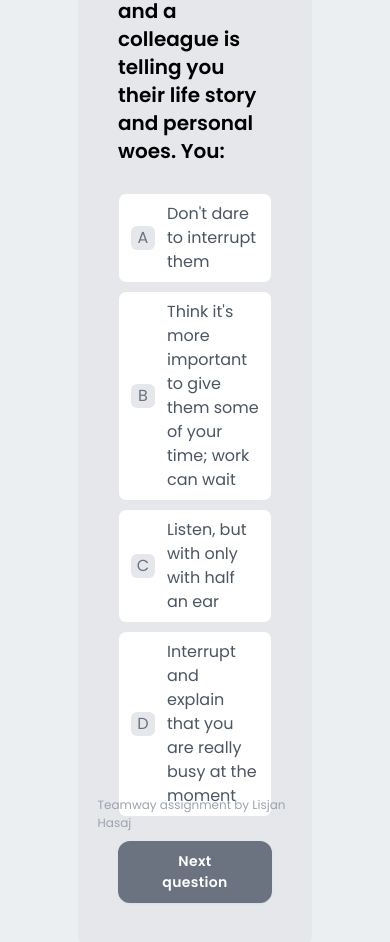
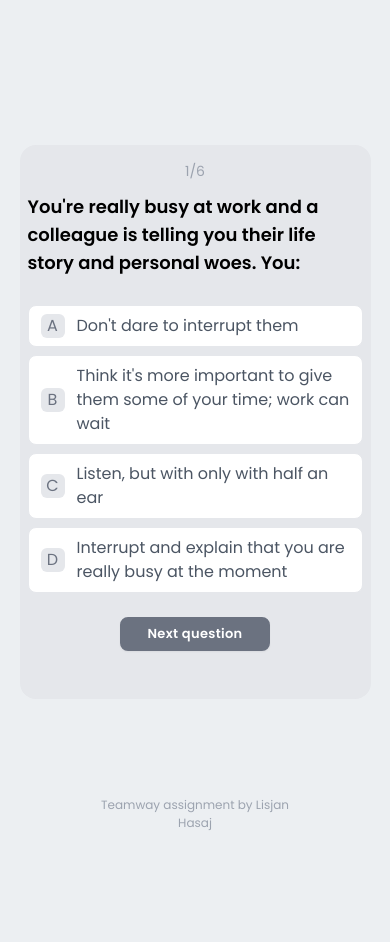
Before and after one commit to lisihasaj/teamway-assignment, a React (Vite) app: page / in a window 390 px wide. Both pictures are taken after a click on the button "Start the survey". Shown: the top 942 px of the page. After the commit the page ends 844 px from the top, so only its background shows below. Built offline with nearby package versions, Linux system fonts and the light colour scheme.

Commit message:
Responsiveness added

```diff
--- a/src/components/ui/Button.tsx
+++ b/src/components/ui/Button.tsx
@@ -22,7 +22,8 @@ export default function Button(props: Props) {
             type={props.type}
             tabIndex={props.tabIndex}
             className={cn(
-                "group flex flex-row justify-center items-center py-[8px] px-[35px] w-fit h-fit rounded-xl text-[14px] font-semibold outline-blue transition ease-in-out duration-150 tracking-wide border-2 text-white shadow-sm disabled:bg-gray-500 disabled:border-gray-500",
+                "md:py-[8px] md:px-[35px] md:text-[14px] md:rounded-xl",
+                "group flex flex-row justify-center items-center py-[5px] px-[25px] w-fit h-fit rounded-lg text-[13px] font-semibold outline-blue transition ease-in-out duration-150 tracking-wide border-2 text-white shadow-sm disabled:bg-gray-500 disabled:border-gray-500",
                 props.className,
                 {
                     "enabled:border-black enabled:bg-black enabled:hover:bg-gray-700 enabled:hover:border-gray-700 enabled:focus:bg-gray-700 enabled:focus:border-gray-700":
--- a/src/layouts/MainLayout.tsx
+++ b/src/layouts/MainLayout.tsx
@@ -1,12 +1,20 @@
 import { PropsWithChildren } from "react";
+import cn from "classnames";
 
 export default function MainLayout(props: PropsWithChildren) {
     return (
         <div className="relative w-full h-screen flex items-center justify-center">
-            <div className="relative w-[60%] bg-gray-200 px-10 py-12 rounded-2xl">
+            <div
+                className={cn(
+                    "md:w-[60%]",
+                    "2sm:px-10",
+                    "sm:w-[80%] sm:px-5",
+                    "relative w-[90%] bg-gray-200 px-2 py-12 rounded-2xl",
+                )}
+            >
                 {props.children}
             </div>
-            <span className="absolute bottom-3 left-1/2 -translate-x-1/2 text-[12px] text-gray-400">
+            <span className="absolute bottom-3 left-1/2 -translate-x-1/2 text-[12px] text-center text-gray-400">
                 Teamway assignment by Lisjan Hasaj
             </span>
         </div>
--- a/src/pages/CompletedSurvey.tsx
+++ b/src/pages/CompletedSurvey.tsx
@@ -1,6 +1,7 @@
 import { useEffect } from "react";
 import { useNavigate, useParams } from "react-router-dom";
 import { PATHS } from "@routes/paths";
+import cn from "classnames";
 import results from "@lib/results.json";
 import Button from "@components/ui/Button";
 
@@ -25,7 +26,12 @@ export default function CompletedSurvey() {
             </span>
             {(results as Result)[resultId!] && (
                 <div className="w-full flex flex-col">
-                    <span className="text-[2em] font-semibold text-center mb-5">
+                    <span
+                        className={cn(
+                            "md:text-[2em]",
+                            "text-[1.4em] font-semibold text-center mb-5",
+                        )}
+                    >
                         {(results as Result)[resultId!].title}
                     </span>
                     <span className="w-full max-h-[21rem] overflow-y-auto text-md text-gray-500 px-2">
--- a/src/pages/NotFound.tsx
+++ b/src/pages/NotFound.tsx
@@ -1,14 +1,20 @@
 import { ArrowLeft } from "@components/shapes/SvgIcons";
 import { Link } from "react-router-dom";
 import { PATHS } from "@routes/paths";
+import cn from "classnames";
 import NotFoundImg from "@assets/images/not-found.png";
 
 export default function NotFound() {
     return (
         <div className="w-full">
             <div className="w-full flex flex-col items-center">
-                <img src={NotFoundImg} className="w-[30%] h-auto" alt="" />
-                <span className="text-[2rem] font-semibold">
+                <img src={NotFoundImg} className="w-[30%] h-auto mb-3" alt="" />
+                <span
+                    className={cn(
+                        "md:text-[2rem]",
+                        "text-[1.4rem] text-center font-semibold",
+                    )}
+                >
                     Page not found!
                 </span>
             </div>
--- a/src/pages/Survey.tsx
+++ b/src/pages/Survey.tsx
@@ -2,6 +2,7 @@ import { useEffect, useMemo, useState } from "react";
 import { FormProvider, useForm } from "react-hook-form";
 import { useNavigate, useSearchParams } from "react-router-dom";
 import { PATHS } from "@routes/paths";
+import cn from "classnames";
 import Question from "@components/survey/Question";
 import Button from "@components/ui/Button";
 import survey from "@lib/survey.json";
@@ -102,7 +103,9 @@ export default function Survey() {
                 {`${currentQuestion?.id}/${survey.length}`}
             </span>
             <div className="w-full flex flex-col">
-                <span className="text-xl font-semibold mb-5">
+                <span
+                    className={cn("md:text-xl", "text-lg font-semibold mb-5")}
+                >
                     {currentQuestion?.label}
                 </span>
                 {currentQuestion && (
```
